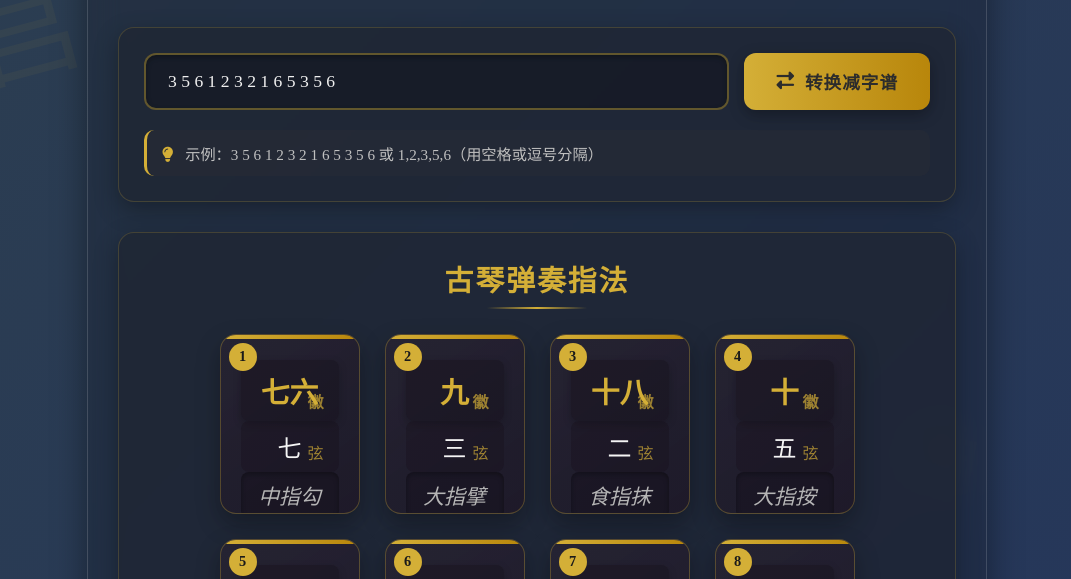
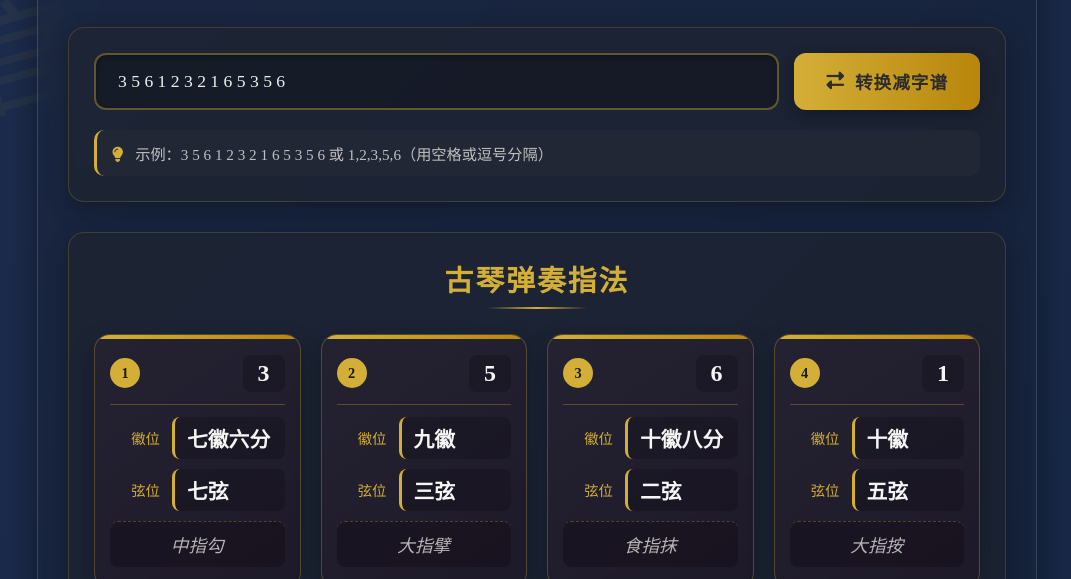
Before and after one commit to lucifinilsu/n2j, a plain HTML site: page index.html in a window 1280 px wide. Shown: the part 221-800 px from the top of the page, without its empty margins (103-1174 px from the left). Drawn offline with Linux system fonts and the light colour scheme.

Commit message:
Update index.html

```diff
--- a/index.html
+++ b/index.html
@@ -14,7 +14,7 @@
         }
 
         body {
-            background: linear-gradient(135deg, #1a1f2d, #2c3e50, #1a2a6c);
+            background: linear-gradient(135deg, #0f1a2d, #1d2c4d, #0a1e36);
             background-size: 400% 400%;
             animation: gradientBG 18s ease infinite;
             min-height: 100vh;
@@ -71,7 +71,7 @@
 
         /* 毛玻璃容器 */
         .glass-container {
-            background: rgba(20, 25, 35, 0.3);
+            background: rgba(20, 25, 35, 0.25);
             backdrop-filter: blur(15px);
             -webkit-backdrop-filter: blur(15px);
             border-radius: 20px;
@@ -79,7 +79,7 @@
             box-shadow: 0 15px 35px rgba(0, 0, 0, 0.4);
             padding: 35px 30px;
             width: 90%;
-            max-width: 900px;
+            max-width: 1000px;
             margin-top: 30px;
         }
 
@@ -232,28 +232,24 @@
         }
 
         .notation-container {
-            display: flex;
-            flex-wrap: wrap;
-            justify-content: center;
-            gap: 25px;
+            display: grid;
+            grid-template-columns: repeat(auto-fill, minmax(180px, 1fr));
+            gap: 20px;
             margin-top: 15px;
         }
 
         .notation-card {
             background: linear-gradient(145deg, rgba(40, 35, 50, 0.8), rgba(30, 25, 40, 0.9));
             border-radius: 16px;
-            padding: 25px 20px;
-            width: 140px;
-            height: 180px;
+            padding: 20px 15px;
             display: flex;
             flex-direction: column;
-            align-items: center;
-            justify-content: center;
             box-shadow: 0 10px 25px rgba(0, 0, 0, 0.3);
             transition: all 0.4s ease;
             position: relative;
             overflow: hidden;
             border: 1px solid rgba(212, 175, 55, 0.3);
+            min-height: 160px;
         }
 
         .notation-card:hover {
@@ -272,67 +268,78 @@
             background: linear-gradient(to right, #d4af37, #b8860b);
         }
 
-        .notation-content {
+        .card-header {
+            display: flex;
+            justify-content: space-between;
+            align-items: center;
+            padding-bottom: 12px;
+            border-bottom: 1px solid rgba(212, 175, 55, 0.3);
+            margin-bottom: 12px;
+        }
+
+        .note-number {
+            width: 30px;
+            height: 30px;
+            background: #d4af37;
+            color: #1a1a1a;
+            border-radius: 50%;
+            display: flex;
+            align-items: center;
+            justify-content: center;
+            font-weight: bold;
+            font-size: 0.9rem;
+        }
+
+        .note-value {
+            font-size: 1.5rem;
+            color: #f5f5f5;
+            font-weight: bold;
+            background: rgba(20, 15, 25, 0.4);
+            padding: 5px 15px;
+            border-radius: 8px;
+        }
+
+        .card-content {
             display: flex;
             flex-direction: column;
-            align-items: center;
-            width: 100%;
-            height: 100%;
-            justify-content: space-around;
+            gap: 10px;
+            flex-grow: 1;
         }
 
-        .hui-info {
-            font-size: 1.8rem;
+        .position-row {
+            display: flex;
+            align-items: center;
+            gap: 12px;
+        }
+
+        .position-label {
+            width: 50px;
+            font-size: 0.9rem;
+            color: #d4af37;
+            text-align: right;
+        }
+
+        .position-value {
+            flex-grow: 1;
+            font-size: 1.3rem;
             font-weight: bold;
-            color: #d4af37;
-            text-align: center;
-            padding: 10px 0;
-            width: 100%;
+            color: #f5f5f5;
+            padding: 6px 12px;
             background: rgba(20, 15, 25, 0.4);
             border-radius: 8px;
-            box-shadow: 0 3px 8px rgba(0, 0, 0, 0.2);
-            position: relative;
-        }
-
-        .hui-info::after {
-            content: '徽';
-            position: absolute;
-            right: 15px;
-            bottom: 8px;
-            font-size: 1rem;
-            color: rgba(212, 175, 55, 0.7);
-        }
-
-        .string-info {
-            font-size: 1.5rem;
-            color: #f5f5f5;
-            text-align: center;
-            padding: 8px 0;
-            width: 100%;
-            background: rgba(20, 15, 25, 0.3);
-            border-radius: 8px;
-            position: relative;
-        }
-
-        .string-info::after {
-            content: '弦';
-            position: absolute;
-            right: 15px;
-            bottom: 8px;
-            font-size: 1rem;
-            color: rgba(212, 175, 55, 0.7);
+            border-left: 3px solid #d4af37;
         }
 
         .finger-info {
-            font-size: 1.3rem;
+            margin-top: auto;
+            padding: 10px 12px;
+            background: rgba(20, 15, 25, 0.5);
+            border-radius: 8px;
             color: #b5b5b5;
+            font-size: 1.1rem;
+            font-style: italic;
             text-align: center;
-            padding: 8px 15px;
-            width: 100%;
-            background: rgba(20, 15, 25, 0.4);
-            border-radius: 8px;
-            font-style: italic;
-            box-shadow: inset 0 2px 5px rgba(0, 0, 0, 0.3);
+            border-top: 1px dashed rgba(212, 175, 55, 0.3);
         }
 
         .fade-in {
@@ -359,22 +366,16 @@
                 flex-direction: column;
             }
 
-            .notation-card {
-                width: 130px;
-                height: 170px;
-                padding: 20px 15px;
+            .notation-container {
+                grid-template-columns: repeat(auto-fill, minmax(160px, 1fr));
             }
 
-            .hui-info {
-                font-size: 1.6rem;
-            }
-
-            .string-info {
-                font-size: 1.3rem;
+            .position-value {
+                font-size: 1.2rem;
             }
 
             .finger-info {
-                font-size: 1.1rem;
+                font-size: 1.0rem;
             }
         }
 
@@ -383,22 +384,16 @@
                 font-size: 1.9rem;
             }
 
-            .notation-card {
-                width: 120px;
-                height: 160px;
-                padding: 18px 12px;
+            .notation-container {
+                grid-template-columns: 1fr;
             }
 
-            .hui-info {
-                font-size: 1.4rem;
+            .note-value {
+                font-size: 1.3rem;
             }
 
-            .string-info {
+            .position-value {
                 font-size: 1.1rem;
-            }
-
-            .finger-info {
-                font-size: 0.95rem;
             }
         }
 
@@ -482,22 +477,6 @@
             color: #f0f0f0;
             z-index: 10;
         }
-
-        .notation-number {
-            position: absolute;
-            top: 8px;
-            left: 8px;
-            width: 28px;
-            height: 28px;
-            background: #d4af37;
-            color: #1a1a1a;
-            border-radius: 50%;
-            display: flex;
-            align-items: center;
-            justify-content: center;
-            font-size: 0.9rem;
-            font-weight: bold;
-        }
     </style>
 </head>
 <body>
@@ -553,13 +532,13 @@
 
             // 减字谱映射数据
             const notationMap = {
-                '1': { hui: '十', string: '五', finger: '大指按' },
-                '2': { hui: '九', string: '四', finger: '食指挑' },
-                '3': { hui: '七六', string: '七', finger: '中指勾' },
-                '4': { hui: '七', string: '六', finger: '名指打' },
-                '5': { hui: '九', string: '三', finger: '大指擘' },
-                '6': { hui: '十八', string: '二', finger: '食指抹' },
-                '7': { hui: '十三', string: '一', finger: '中指剔' }
+                '1': { hui: '十徽', string: '五弦', finger: '大指按' },
+                '2': { hui: '九徽', string: '四弦', finger: '食指挑' },
+                '3': { hui: '七徽六分', string: '七弦', finger: '中指勾' },
+                '4': { hui: '七徽', string: '六弦', finger: '名指打' },
+                '5': { hui: '九徽', string: '三弦', finger: '大指擘' },
+                '6': { hui: '十徽八分', string: '二弦', finger: '食指抹' },
+                '7': { hui: '十三徽', string: '一弦', finger: '中指剔' }
             };
 
             // 转换按钮点击事件
@@ -593,7 +572,7 @@
                             // 检查是否为有效音符
                             if (notationMap[note]) {
                                 const notation = notationMap[note];
-                                const card = createNotationCard(notation.hui, notation.string, notation.finger, index+1);
+                                const card = createNotationCard(notation.hui, notation.string, notation.finger, note, index+1);
                                 notationOutput.appendChild(card);
 
                                 // 添加动画效果
@@ -605,12 +584,21 @@
                                 const invalidCard = document.createElement('div');
                                 invalidCard.className = 'notation-card fade-in';
                                 invalidCard.innerHTML = `
-                                    <div class="notation-content">
-                                        <div class="hui-info">?</div>
-                                        <div class="string-info">?</div>
+                                    <div class="card-header">
+                                        <div class="note-number">${index+1}</div>
+                                        <div class="note-value">${note}</div>
+                                    </div>
+                                    <div class="card-content">
+                                        <div class="position-row">
+                                            <div class="position-label">徽位</div>
+                                            <div class="position-value">无效</div>
+                                        </div>
+                                        <div class="position-row">
+                                            <div class="position-label">弦位</div>
+                                            <div class="position-value">无效</div>
+                                        </div>
                                         <div class="finger-info">无效音符</div>
                                     </div>
-                                    <div class="notation-number">${index+1}</div>
                                 `;
                                 notationOutput.appendChild(invalidCard);
                             }
@@ -633,17 +621,26 @@
             }
 
             // 创建减字谱卡片
-            function createNotationCard(hui, string, finger, index) {
+            function createNotationCard(hui, string, finger, note, index) {
                 const card = document.createElement('div');
                 card.className = 'notation-card';
 
                 card.innerHTML = `
-                    <div class="notation-content">
-                        <div class="hui-info">${hui}</div>
-                        <div class="string-info">${string}</div>
+                    <div class="card-header">
+                        <div class="note-number">${index}</div>
+                        <div class="note-value">${note}</div>
+                    </div>
+                    <div class="card-content">
+                        <div class="position-row">
+                            <div class="position-label">徽位</div>
+                            <div class="position-value">${hui}</div>
+                        </div>
+                        <div class="position-row">
+                            <div class="position-label">弦位</div>
+                            <div class="position-value">${string}</div>
+                        </div>
                         <div class="finger-info">${finger}</div>
                     </div>
-                    <div class="notation-number">${index}</div>
                 `;
 
                 return card;
```
